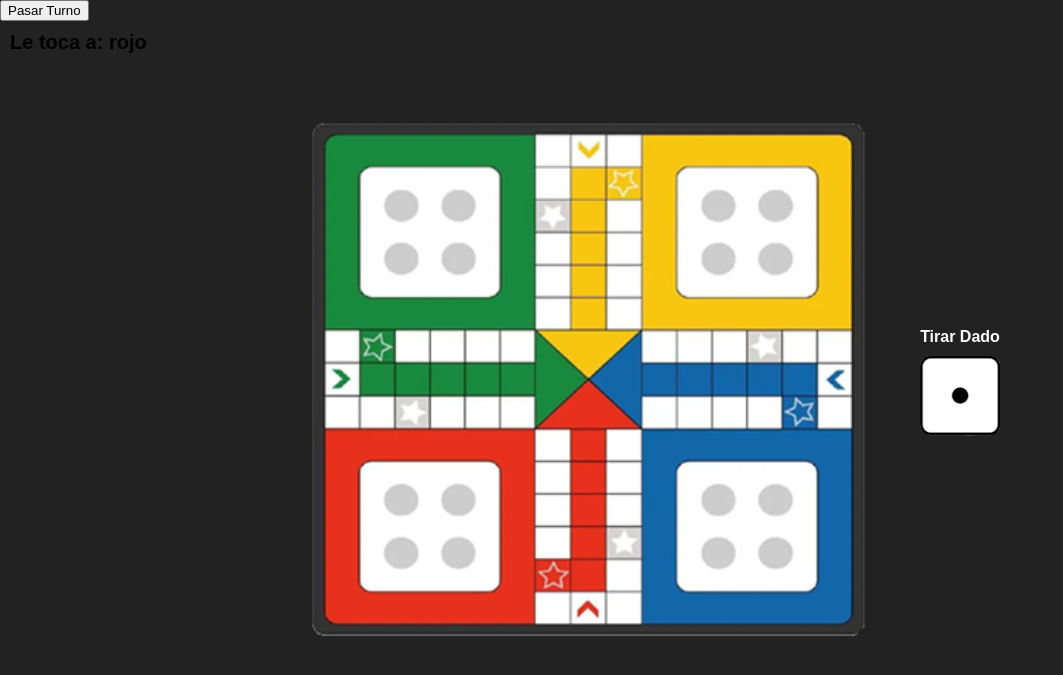
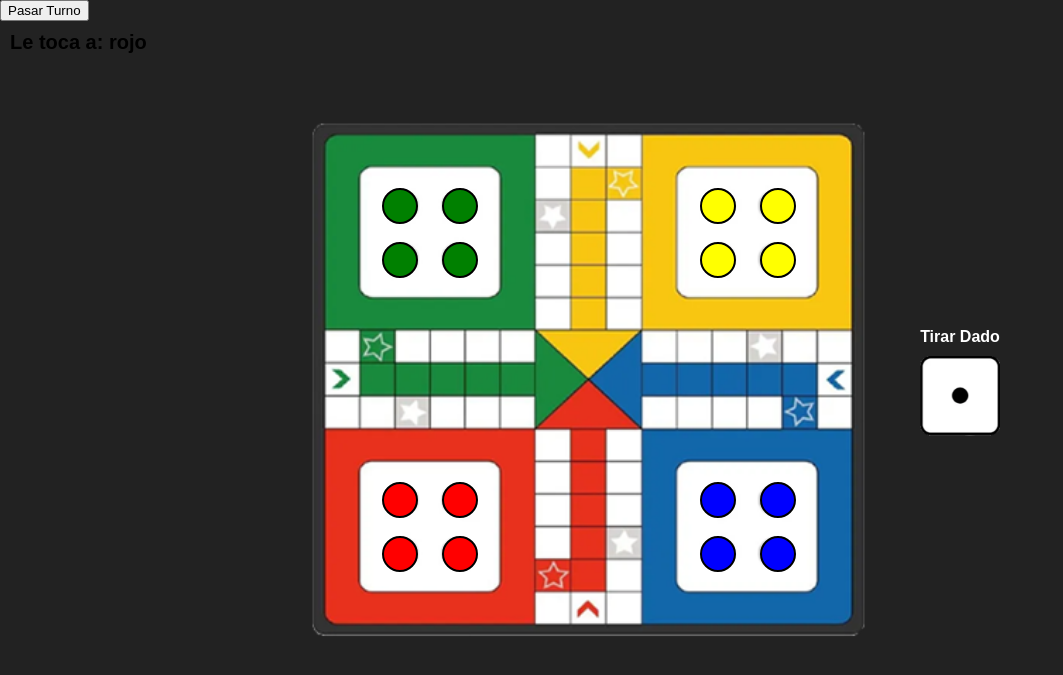
Before and after one commit to Cami55555/Ludo, a PHP site: page /tablero.php in a window 1280 px wide. Shown: the part 60-735 px from the top of the page, without its empty margins (0-1063 px from the left). Run offline with PHP 8.4, Linux system fonts and the light colour scheme.

Commit message:
arregle el error d que no se dibujaban las fichas

```diff
--- a/tablero.php
+++ b/tablero.php
@@ -95,43 +95,52 @@
 
   window.addEventListener('resize', ajustarCanvas);
 
-  // --- DIBUJAR FICHAS CORREGIDO Y COMENTADO ---
+ // ----------------------
+// Función: dibuja todas las fichas en el canvas
+// ----------------------
 function dibujarFichas() {
-  // Limpia el canvas para redibujar las fichas sin dejar rastro
+  // --- Obtener la cantidad de jugadores desde la URL ---
+  // Esto asegura que solo se dibujen los jugadores seleccionados
+  const urlParams = new URLSearchParams(window.location.search);
+  const cantidadJugadores = parseInt(urlParams.get('jugadores')) || 4; // por defecto 4 jugadores
+
+  // Limpia todo el canvas antes de dibujar
   ctx.clearRect(0, 0, canvas.width, canvas.height);
 
-  // Recorre solo los jugadores que están activos según la selección
+  // Recorre solo los jugadores activos según la selección
   for (let i = 0; i < cantidadJugadores; i++) {
-    const colorNombre = nombresColores[i]; // nombre del color del jugador
-    const colorHex = colores[i];           // color hex de la ficha
+    const colorNombre = nombresColores[i]; // nombre del color del jugador ('rojo', 'azul', etc.)
+    const colorHex = colores[i];           // color para el relleno de la ficha
 
-    // Recorre todas las fichas de ese jugador
+    // Recorre todas las fichas de este jugador
     posiciones[colorNombre].forEach((pos, j) => {
-      const cx = pos.x * canvas.width;  // calcula la posición X en pixeles
-      const cy = pos.y * canvas.height; // calcula la posición Y en pixeles
+      const cx = pos.x * canvas.width;  // posición X en pixeles
+      const cy = pos.y * canvas.height; // posición Y en pixeles
 
       // Dibuja la ficha como un círculo
       ctx.beginPath();
-      ctx.arc(cx, cy, radioFicha, 0, Math.PI * 2); // círculo
-      ctx.fillStyle = colorHex; // color de la ficha
-      ctx.fill();               // rellena el círculo
+      ctx.arc(cx, cy, radioFicha, 0, Math.PI * 2); // círculo completo
+      ctx.fillStyle = colorHex; // color de relleno
+      ctx.fill();               // aplica el relleno
       ctx.strokeStyle = '#000'; // borde negro
       ctx.lineWidth = 2;        // grosor del borde
       ctx.stroke();             // dibuja el borde
 
-      // 🔥 Resalta la ficha seleccionada si corresponde
+      // 🔥 Si esta ficha está seleccionada, dibuja un borde adicional para resaltarla
       if (fichaSeleccionada &&
           fichaSeleccionada.jugador === i &&
           fichaSeleccionada.indice === j) {
-        ctx.lineWidth = 5;         // borde más grueso
-        ctx.strokeStyle = 'yellow';// color resaltado
+        ctx.lineWidth = 5;          // borde más grueso
+        ctx.strokeStyle = 'yellow'; // color amarillo para resaltar
         ctx.beginPath();
         ctx.arc(cx, cy, radioFicha + 5, 0, Math.PI * 2); // círculo externo
-        ctx.stroke(); // dibuja el resaltado
+        ctx.stroke();               // dibuja el resaltado
       }
     });
   }
 }
+
+
 
 
   // --- DETECTAR CLIC EN UNA FICHA ---
```
